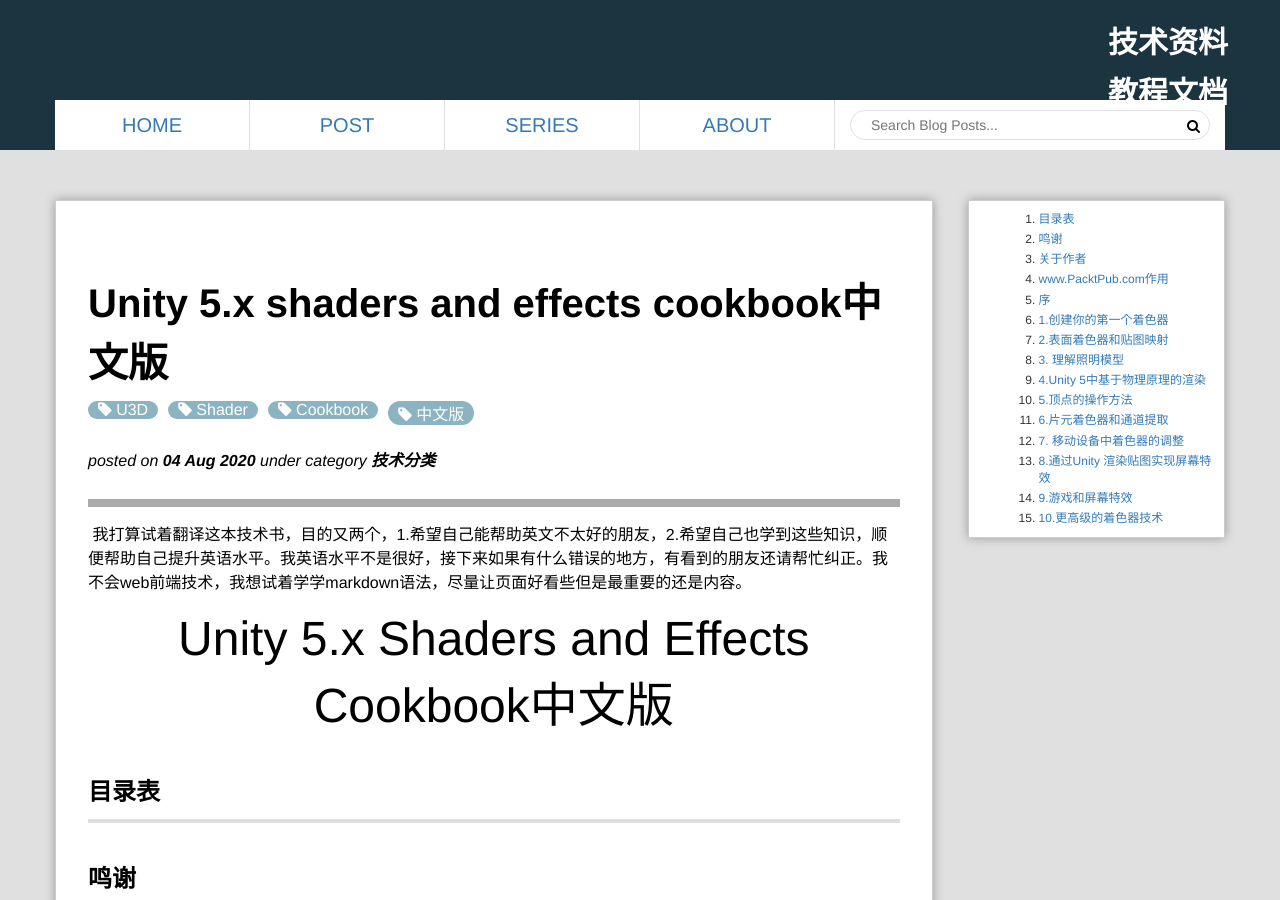
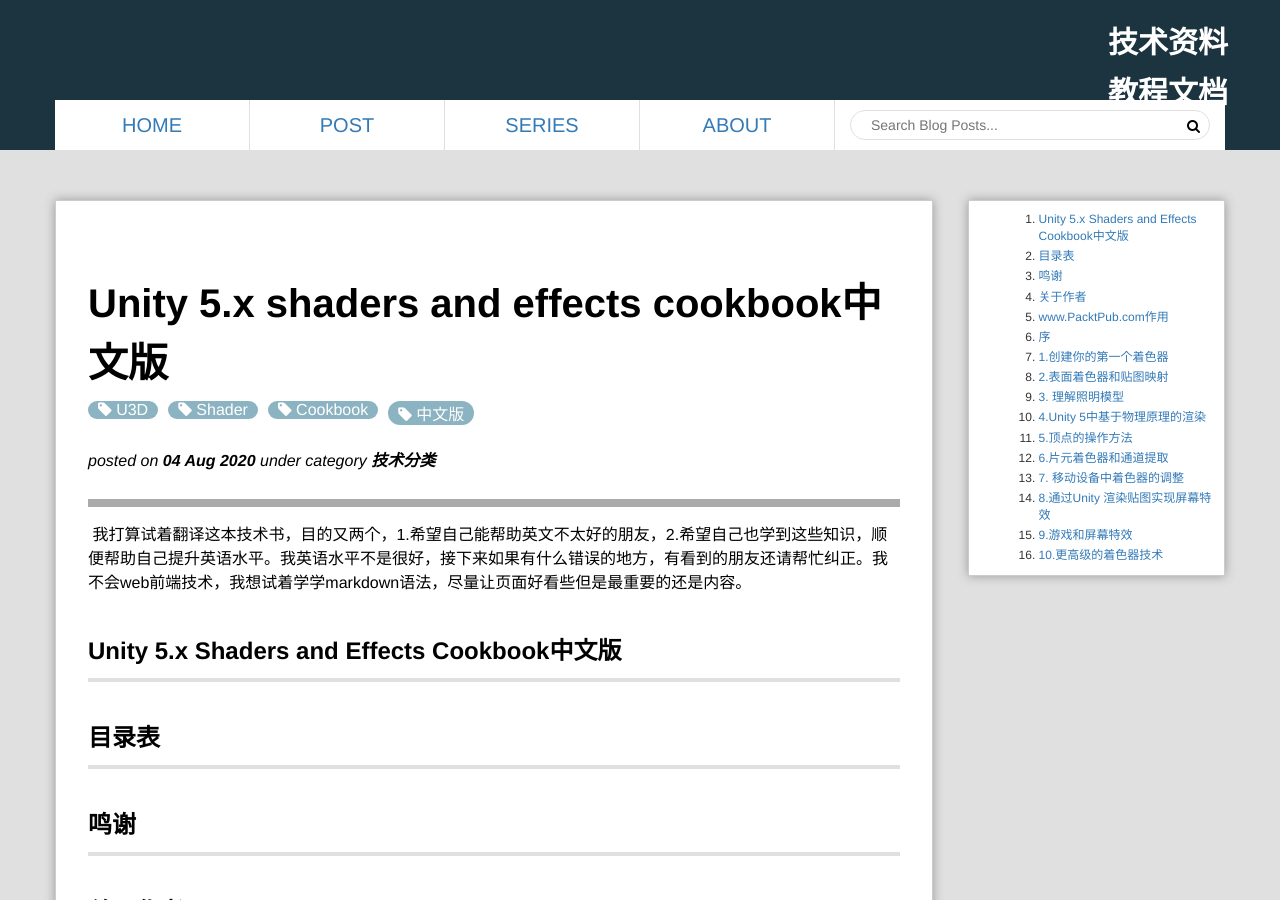
Before and after one commit to linkliu/tech-landscape, a Jekyll site: the page built from _posts/2020-08-04-Unity 5.x Shaders and Effects Cookbook中文版.md, in a window 1280 px wide and 900 px high. Built offline with Jekyll 4.4.1, drawn with Linux system fonts in a browser that asks for light colours; comment, search, counter and statistics services are not loaded.

Commit message:
标题显示不正常

```diff
--- a/_posts/2020-08-04-Unity 5.x Shaders and Effects Cookbook中文版.md
+++ b/_posts/2020-08-04-Unity 5.x Shaders and Effects Cookbook中文版.md
@@ -7,7 +7,7 @@
 
 
 
-<center><font size = 7>Unity 5.x Shaders and Effects Cookbook中文版</font></center>
+## Unity 5.x Shaders and Effects Cookbook中文版
 
 
 
```
